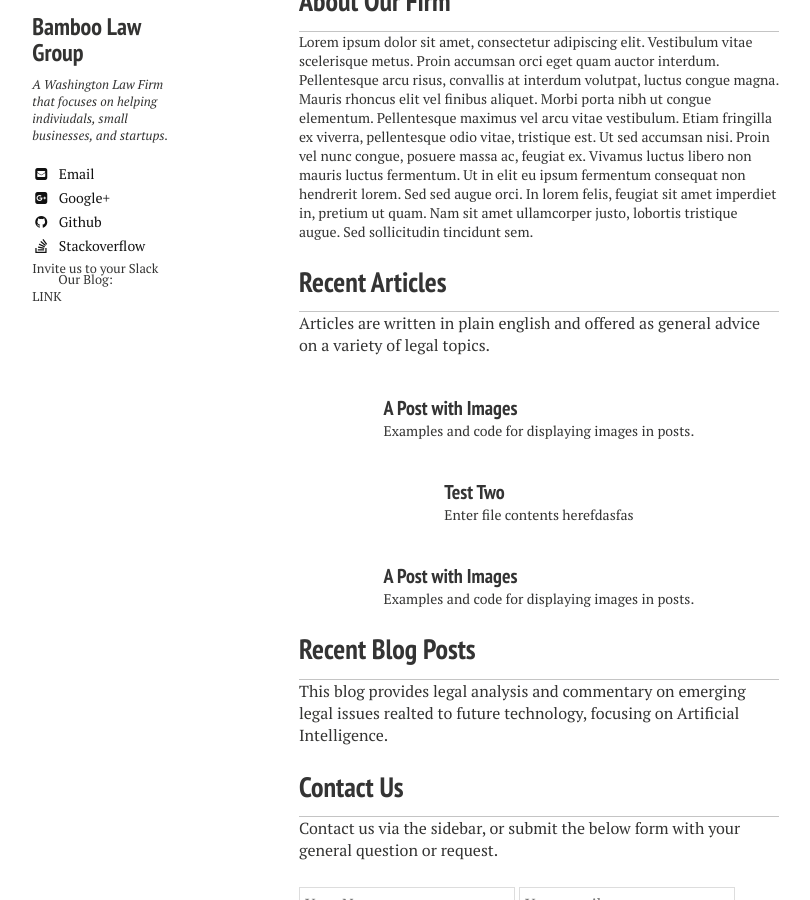
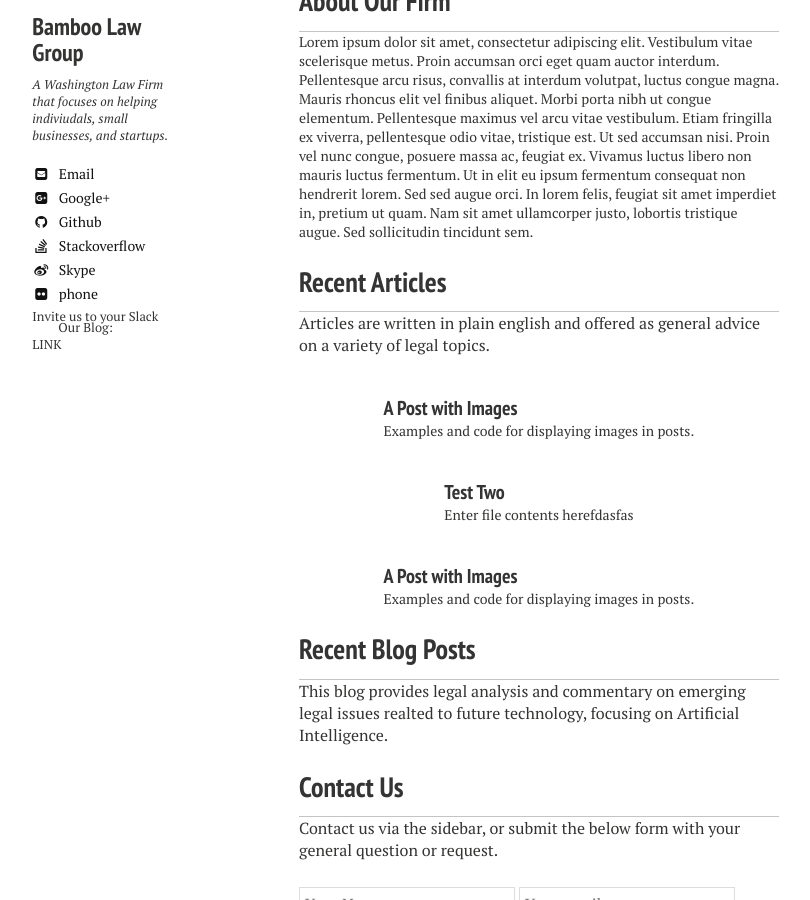
Before and after one commit to nerdyfergy/blg-site-mm3, a Jekyll site: the page built from index.md, in a window 1280 px wide and 900 px high, scrolled down 722 px. Shown: the whole window, without its empty margins (21-831 px from the left). Built offline with Jekyll 4.4.1, drawn with Linux system fonts in a browser that asks for light colours; nearby versions of some CDN libraries.

Commit message:
Update _author-bio.html

```diff
--- a/_includes/_author-bio.html
+++ b/_includes/_author-bio.html
@@ -29,7 +29,7 @@
   {% if author.steam %}<a href="http://steamcommunity.com/id/{{ author.steam }}" class="author-social" target="_blank"><i class="fa fa-fw fa-steam-square"></i> Steam</a>{% endif %}
   {% if author.youtube %}<a href="https://youtube.com/user/{{ author.youtube }}" class="author-social" target="_blank"><i class="fa fa-fw fa-youtube-square"></i> Youtube</a>{% endif %}
   {% if author.soundcloud %}<a href="http://soundcloud.com/{{ author.soundcloud }}" class="author-social" target="_blank"><i class="fa fa-fw fa-soundcloud"></i> Soundcloud</a>{% endif %}
-  {% if author.weibo %}<a href="http://www.weibo.com/{{ author.weibo }}" class="author-social" target="_blank"><i class="fa fa-fw fa-weibo"></i> Weibo</a>{% endif %}
-  {% if author.flickr %}<a href="http://www.flickr.com/{{ author.flickr }}" class="author-social" target="_blank"><i class="fa fa-fw fa-flickr"></i> Flickr</a>{% endif %}
+  {% if author.skype %}<a href="#" class="author-social" target="_blank"><i class="fa fa-fw fa-weibo"></i> Skype</a>{% endif %}
+  {% if author.phone %}<a href="#" class="author-social" target="_blank"><i class="fa fa-fw fa-flickr"></i> phone</a>{% endif %}
   {% if author.codepen %}<a href="http://codepen.io/{{ author.codepen }}" class="author-social" target="_blank"><i class="fa fa-fw fa-codepen"></i> CodePen</a>{% endif %}
 </div>
```
